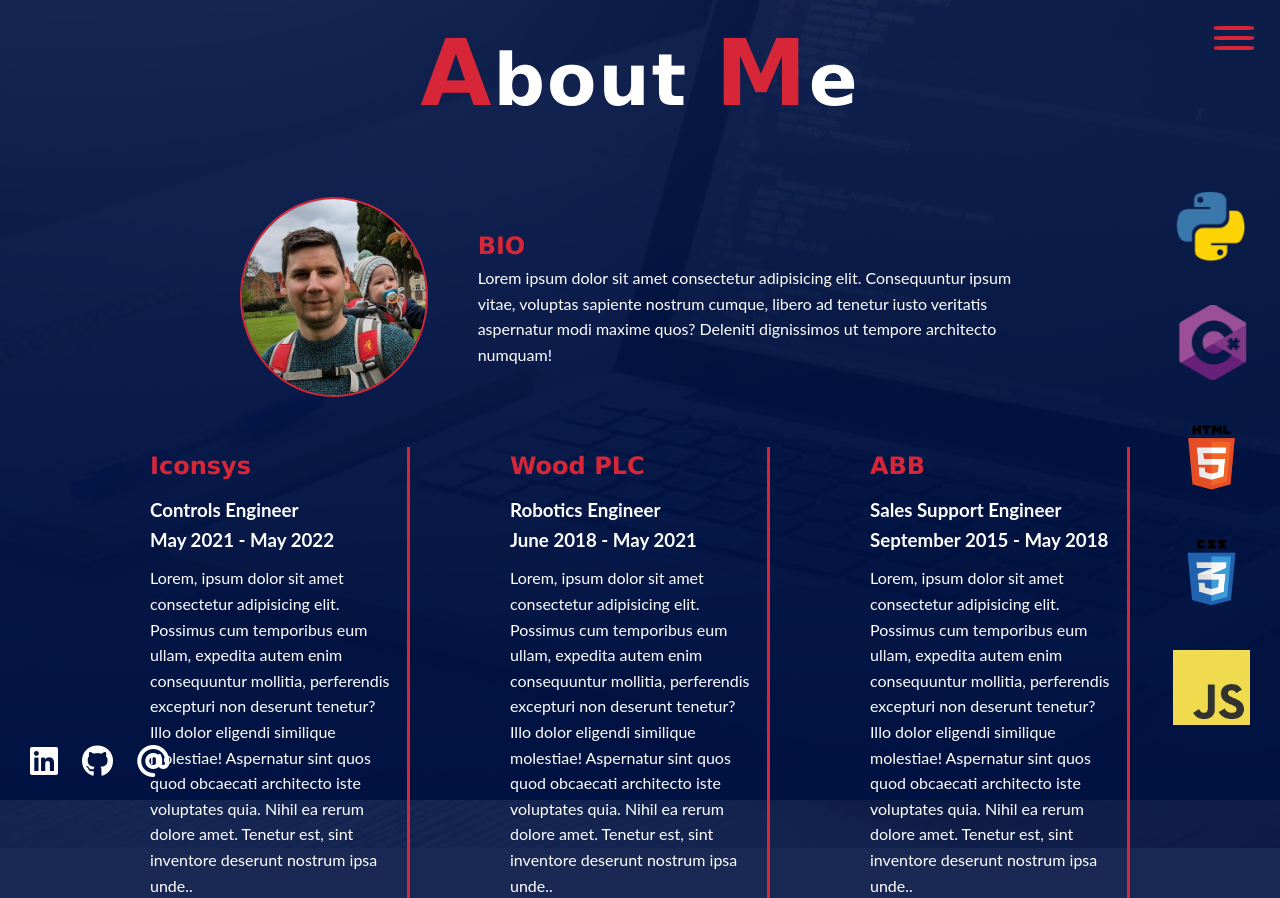
After one commit to nemetht91/Portfolio, a Python web app: template templates/about.html in a window 1280 px wide. The commit adds this page. Run offline with Jinja, Linux system fonts and the light colour scheme; the template is opened without the code that fills it, so the values that code supplies are empty.

Commit message:
About page initial commit

```diff
--- a/static/css/style.css
+++ b/static/css/style.css
@@ -89,6 +89,7 @@ body{
 
 .nav{
     font-size: 40px;
+    background-color:  rgba(0, 18, 66, 0.9);
 }
 
 .nav form{
@@ -176,6 +177,73 @@ body{
     text-align: right;
 }
 
+/* About */
+
+.about .container{
+    padding: 0px 150px;
+    display: flex;
+    flex-direction: column;
+    align-items: center;
+    gap: 50px;
+    background-color:  rgba(0, 18, 66, 0.9);
+    color: #fff;
+    min-height: 100vh;
+}
+
+.about h2{
+    font-family: Verdana, Geneva, Tahoma, sans-serif;
+    color: var(--primary-color);
+}
+
+.bio{
+    display: flex;
+    align-items: center;
+    max-width: 800px;
+    gap: 50px;
+}
+
+.bio img{
+    height: 200px;
+    width: 200px;
+    border-radius: 50%;
+    object-fit: cover;
+    border: var(--primary-color) 2px solid;
+}
+
+.experience{
+    display: grid;
+    grid-template-columns: repeat(3, 1fr);
+    gap: 100px;
+}
+
+.job{
+    max-width: 300px;
+    padding-right: 10px;
+    border-right: var(--primary-color) 3px solid;
+}
+
+.job h2{
+    margin-bottom: 10px;
+}
+
+.job p{
+    margin-top: 10px;
+}
+
+.skills{
+    position: fixed;
+    right: 0;
+    top: 20vh;
+    display: flex;
+    flex-direction: column;
+    gap: 40px;
+    padding: 30px;
+}
+
+.about .skills img{
+    height: 75px;
+}
+
 /* Footer */
 footer{
     position: fixed;
--- /dev/null
+++ b/templates/about.html
@@ -0,0 +1,91 @@
+<!DOCTYPE html>
+<html lang="en">
+<head>
+    <meta charset="UTF-8">
+    <meta name="viewport" content="width=device-width, initial-scale=1.0">
+    <title>Tamas Nemeth</title>
+    <link rel="image_src" href="../static/img/robot1.jpg" />
+    <link rel="image_src" href="../static/img/robot2.jpg" />
+    <link rel="stylesheet" href="https://cdnjs.cloudflare.com/ajax/libs/font-awesome/6.4.2/css/all.min.css"
+    integrity="sha512-z3gLpd7yknf1YoNbCzqRKc4qyor8gaKU1qmn+CShxbuBusANI9QpRohGBreCFkKxLhei6S9CQXFEbbKuqLg0DA=="
+    crossorigin="anonymous" referrerpolicy="no-referrer" />
+    <link rel="stylesheet" href="../static/css/style.css">
+</head>
+<body>
+    <!--Navbar-->
+    <section class="navbar">
+        <div class="toggle">
+            <div class="line"></div>
+            <div class="line"></div>
+            <div class="line"></div>
+        </div>
+        <div class="nav hidden">
+            <div class="push"></div>
+            <form action="">
+                <h1 class="initials hidden">T</h1>
+                <ul>
+                    <li><a href="index.html">Home</a></li>
+                    <li><a href="about.html">About me</a></li>
+                    <li><a href="{{ url_for('get_projects') }}">Projects</a></li>
+                    <li><a href="{{ url_for('get_contact') }}">Contact me</a></li>
+                </ul>
+                <h1 class="initials hidden">N</h1>
+            </form>
+            <div class="push"></div>
+        </div>
+     </section>
+
+     <section class="about">
+        <div class="container">
+            <h1><span class="initials">A</span>bout <span class="initials">M</span>e</h1>
+            <div class="bio">
+                <img src="../static/img/me.jpg" alt="me">
+                <div class="text">
+                    <h2>BIO</h2>
+                    <p>Lorem ipsum dolor sit amet consectetur adipisicing elit. Consequuntur ipsum vitae, voluptas sapiente nostrum cumque, libero ad tenetur iusto veritatis aspernatur modi maxime quos? Deleniti dignissimos ut tempore architecto numquam!</p>
+                </div>
+            </div>
+            <div class="experience">
+                <div class="job">
+                    <h2>Iconsys</h2>
+                    <h3>Controls Engineer</h3>
+                    <h3>May 2021 - May 2022</h3>
+                    <p>Lorem, ipsum dolor sit amet consectetur adipisicing elit. Possimus cum temporibus eum ullam, expedita autem enim consequuntur mollitia, perferendis excepturi non deserunt tenetur? Illo dolor eligendi similique molestiae! Aspernatur sint quos quod obcaecati architecto iste voluptates quia. Nihil ea rerum dolore amet. Tenetur est, sint inventore deserunt nostrum ipsa unde..</p>
+                </div>
+                <div class="job">
+                    <h2>Wood PLC</h2>
+                    <h3>Robotics Engineer</h3>
+                    <h3>June 2018 - May 2021</h3>
+                    <p>Lorem, ipsum dolor sit amet consectetur adipisicing elit. Possimus cum temporibus eum ullam, expedita autem enim consequuntur mollitia, perferendis excepturi non deserunt tenetur? Illo dolor eligendi similique molestiae! Aspernatur sint quos quod obcaecati architecto iste voluptates quia. Nihil ea rerum dolore amet. Tenetur est, sint inventore deserunt nostrum ipsa unde..</p>
+                </div>
+                <div class="job">
+                    <h2>ABB</h2>
+                    <h3>Sales Support Engineer</h3>
+                    <h3>September 2015 - May 2018</h3>
+                    <p>Lorem, ipsum dolor sit amet consectetur adipisicing elit. Possimus cum temporibus eum ullam, expedita autem enim consequuntur mollitia, perferendis excepturi non deserunt tenetur? Illo dolor eligendi similique molestiae! Aspernatur sint quos quod obcaecati architecto iste voluptates quia. Nihil ea rerum dolore amet. Tenetur est, sint inventore deserunt nostrum ipsa unde..</p>
+                </div>
+            </div>
+
+            <div class="skills">
+                <img src="../static/img/logos/python.png" alt="python logo">
+                <img src="../static/img/logos/csharp.png" alt="csharp logo">
+                <img src="../static/img/logos/html.png" alt="html logo">
+                <img src="../static/img/logos/css.png" alt="css logo">
+                <img src="../static/img/logos/js.png" alt="javascript logo">
+            </div>
+        </div>
+
+
+     </section>
+
+     <footer>
+        <div class="social">
+            <a href="https://www.linkedin.com/in/tam%C3%A1s-n%C3%A9meth-0b23a012b/" target="_blank" ><i class="fab fa-linkedin fa-2x"></i></a>
+            <a href="https://github.com/nemetht91?tab=repositories" target="_blank"><i class="fa-brands fa-github fa-2x"></i></a>
+            <a href="mailto: tamas.nemeth@tnemeth.co.uk" class="email-icon"><i class="fa-solid fa-at fa-2x"></i></a>
+        </div>
+     </footer>
+     <script src="../static/js/script.js" charset="UTF-8"></script>
+
+</body>
+</html>
--- a/templates/index.html
+++ b/templates/index.html
@@ -24,8 +24,8 @@
             <form action="">
                 <h1 class="initials hidden">T</h1>
                 <ul>
-                    <li><a href="{{ url_for('get_home') }}">Home</a></li>
-                    <li><a href="{{ url_for('get_services') }}">About me</a></li>
+                    <li><a href="index.html">Home</a></li>
+                    <li><a href="about.html">About me</a></li>
                     <li><a href="{{ url_for('get_projects') }}">Projects</a></li>
                     <li><a href="{{ url_for('get_contact') }}">Contact me</a></li>
                 </ul>
```
Also changed, not shown: static/img/logos/csharp.png (added), static/img/logos/css.png (added), static/img/logos/html.png (added), static/img/logos/js.png (added), static/img/logos/python.png (added), static/img/me.jpg (added).
